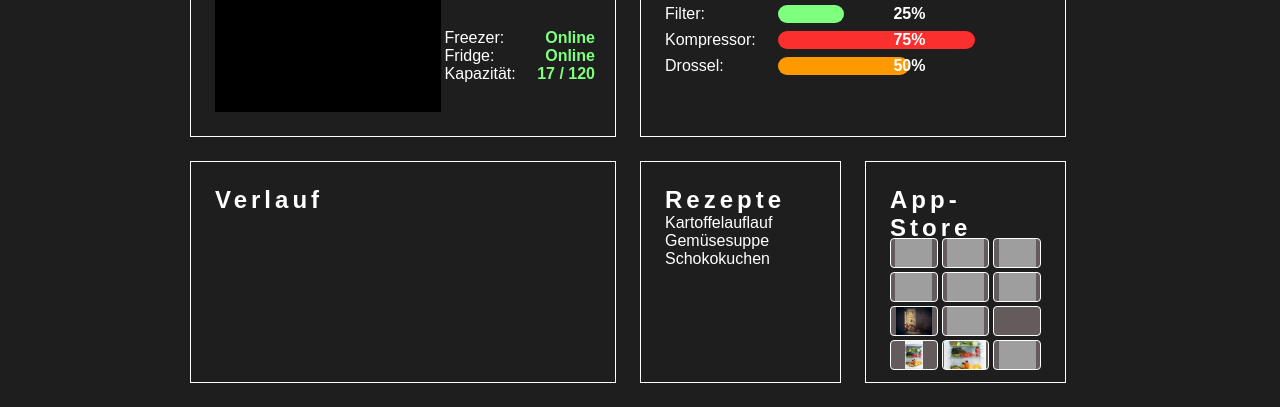
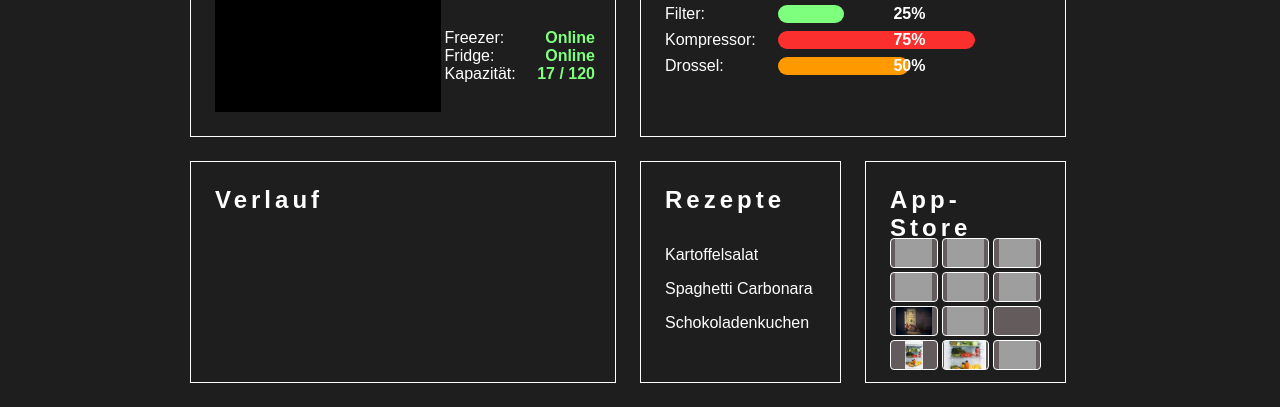
Before and after one commit to PWagner86/smart_fridge, a website built with Vite: page index.html in a window 1280 px wide. Shown: the part 393-800 px from the top of the page. Built offline with nearby package versions, Linux system fonts and the light colour scheme; no server answers; grey boxes are pictures that could not be loaded; files whose address does not match are found by name.

Commit message:
(styling): styled recipe container

```diff
--- a/index.html
+++ b/index.html
@@ -189,9 +189,9 @@
       <div class="recipe-container main-frame">
           <h2 class="recipe-title">Rezepte</h2>
           <ul class="recipe-list">
-              <li class="recipe-list-item">Kartoffelauflauf</li>
-              <li class="recipe-list-item">Gemüsesuppe</li>
-              <li class="recipe-list-item">Schokokuchen</li>
+              <li class="recipe-list-item"><a href="https://www.swissmilk.ch/de/rezepte-kochideen/rezepte/LM_div_1013_01/kartoffelsalat/" target="_blank" rel="noopener noreferrer">Kartoffelsalat</a></li>
+              <li class="recipe-list-item"><a href="https://www.swissmilk.ch/de/rezepte-kochideen/rezepte/LM200904_53/spaghetti-carbonara-mit-rahm/" target="_blank" rel="noopener noreferrer">Spaghetti Carbonara</a></li>
+              <li class="recipe-list-item"><a href="https://www.swissmilk.ch/de/rezepte-kochideen/rezepte/LM201412_47/feuchter-schokoladenkuchen-glutenfrei/" target="_blank" rel="noopener noreferrer">Schokoladenkuchen</a></li>
           </ul>
       </div>
 
--- a/src/scss/components/main/recipe.scss
+++ b/src/scss/components/main/recipe.scss
@@ -1,3 +1,20 @@
-.recipe-container {
-    grid-area: recipe;
+.recipe {
+
+    &-container {
+        grid-area: recipe;
+        display: grid;
+        grid-template-rows: 30% 70%;
+    }
+
+    &-list {
+
+        li {
+            padding: 0.5rem 0;
+            transition: font-weight ease-in-out 0.1s;
+
+            &:hover {
+                font-weight: bold;
+            }
+        }
+    }
 }
--- a/src/scss/style.scss
+++ b/src/scss/style.scss
@@ -28,6 +28,7 @@ h3 {
 
 a {
     text-decoration: none;
+    color: $light;
 }
 
 li {
```
